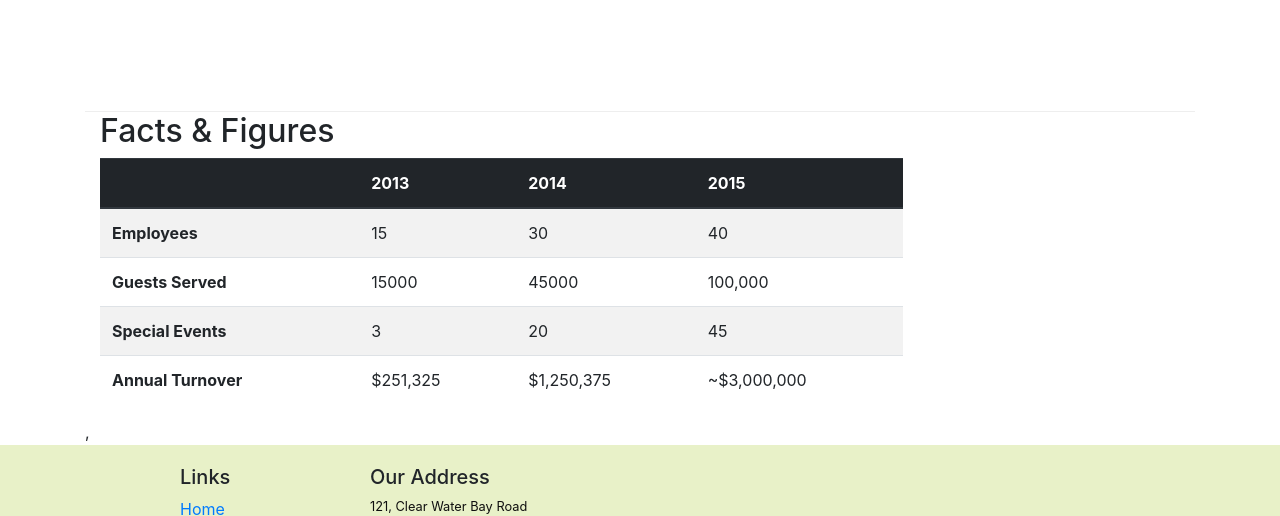
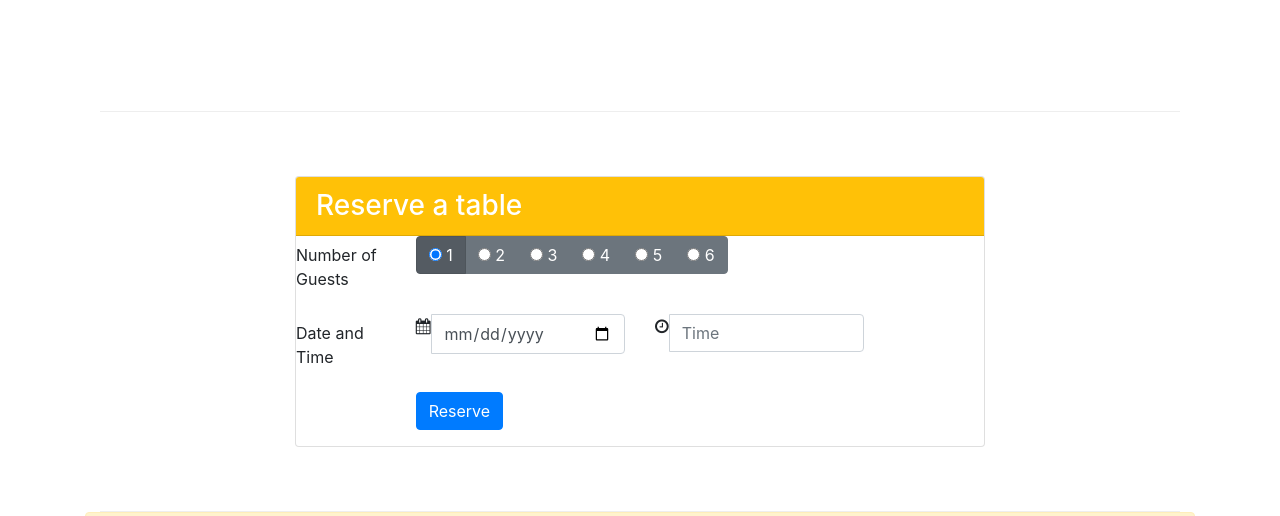
Before and after one commit to Avinash-Narni/git-test, a website: page index.html in a window 1280 px wide. Shown: the part 1422-1938 px from the top of the page. Drawn offline with nearby package versions, Linux system fonts and the light colour scheme.

Commit message:
assignment 2

```diff
--- a/index.html
+++ b/index.html
@@ -38,11 +38,12 @@
         <div class="container">
             <div class="row row-header">
                 <div class="col-12 col-sm-6">
-                    <h1>AVI THE RASCAL</h1>
+                    <h1>Ristorante con Fusion</h1>
                     <p>We take inspiration from the World's best cuisines, and create a unique fusion experience. Our lipsmacking creations will tickle your culinary senses!</p>
                 </div>
-                <div class="col-12 col-sm align-self-center">
+                <div class="col col-sm align-self-center" style="text-align: center;">
                     <img src="img/logo.png" class="img-fluid">
+                    <a class="btn btn-warning" href="#reservationForm" role="button">Reserve Table</a>
                 </div>
             </div>
         </div>
@@ -58,7 +59,7 @@
                     <img class="d-flex mr-3 img-thumbnail align-self-center"
                             src="img/uthappizza.png" alt="Uthappizza">
                     <div class="media-body">
-                        <h2 class="mt-0">Uthappizza</h2>
+                        <h2 class="mt-0">Uthappizza <span class="badge badge-danger">HOT</span><span class="badge badge-pill badge-secondary">₹450/-</span></h2>
                         <p class="d-none d-sm-block">A unique combination of Indian Uthappam (pancake) and
                             Italian pizza, topped with Cerignola olives, ripe vine
                             cherry tomatoes, Vidalia onion, Guntur chillies and
@@ -69,16 +70,26 @@
             </div>
         </div>
 
+        <div class="container">
+            <div class="row row-content align-items-center">
+                <div class="col-12 col-sm-4 order-sm-first col-md-3">
+                    <h3>This Month's Promotions</h3>
+                </div>
+                <div class="col col-sm order-sm-first col-md">
+                    <div class="media">
+                        <img class="d-flex mr-3 img-thumbnail align-self-center"
+                                src="img/buffet.png" alt="Uthappizza">
+                        <div class="media-body">
+                            <h2 class="mt-0">Weekend Grand Buffet <span class="badge badge-danger">NEW</span></h2>
+                            <p class="d-none d-sm-block">Featuring mouthwatering combinations with a choice of five different salads, six enticing appetizers, six main entrees and five choicest desserts. Free flowing bubbly and soft drinks.
+                                All for just $19.99 per person </p>
+                        </div>
+                    </div>
 
-        <div class="row row-content align-items-center">
-            <div class="col-12 col-sm-4 col-md-3">
-                <h3>This Month's Promotions</h3>
+                </div>
             </div>
-            <div class="col col-sm order-sm-first col-md">
-                <h2>Weekend Grand Buffet</h2>
-                <p>Featuring mouthwatering combinations with a choice of five different salads, six enticing appetizers, six main entrees and five choicest desserts. Free flowing bubbly and soft drinks. All for just $19.99 per person </p>
-            </div>
-        </div>
+
+
 
         <div class="row row-content align-items-center">
             <div class="col-12 col-sm-4 order-sm-last col-md-3">
@@ -101,51 +112,70 @@
 
             </div>
         </div>
-        <div clas="row row-content">
-            <div class="col-12 col-sm-9">
-                <h2>Facts &amp; Figures</h2>
-                <div class="table-responsive">
-                    <table class="table table-striped">
-                        <thead class="thead-dark">
-                            <tr>
-                                <th>&nbsp;</th>
-                                <th>2013</th>
-                                <th>2014</th>
-                                <th>2015</th>
-                            </tr>
-                        </thead>
-                        <tbody>
-                            <tr>
-                                <th>Employees</th>
-                                <td>15</td>
-                                <td>30</td>
-                                <td>40</td>
-                            </tr>
-                            <tr>
-                                <th>Guests Served</th>
-                                <td>15000</td>
-                                <td>45000</td>
-                                <td>100,000</td>
-                            </tr>
-                            <tr>
-                                <th>Special Events</th>
-                                <td>3</td>
-                                <td>20</td>
-                                <td>45</td>
-                            </tr>
-                            <tr>
-                                <th>Annual Turnover</th>
-                                <td>$251,325</td>
-                                <td>$1,250,375</td>
-                                <td>~$3,000,000</td>
-                            </tr>
-                        </tbody>
-                    </table>
+    <div id="reservationForm" class="row row-content align-items-center" >
+        <div class="col-12 offset-0 col-md-8 offset-md-2">
+            <div class="card">
+                <h3 class="card-header bg-warning text-white">Reserve a table</h3>
+                <div class="card-block">
+                    <form>
+                        <div class="form-group row">
+                            <label for="firstname" class="col-md-2 col-form-label">Number of Guests</label>
+                            <div class="col-md-10">
+                                <div class="btn-group" data-toggle="buttons">
+                                    <label class="btn btn-secondary active">
+                                        <input type="radio" name="nbPeople" value="1" autocomplete="off" checked> 1
+                                    </label>
+                                    <label class="btn btn-secondary">
+                                        <input type="radio" name="nbPeople" value="2" autocomplete="off"> 2
+                                    </label>
+                                    <label class="btn btn-secondary">
+                                        <input type="radio" name="nbPeople" value="3" autocomplete="off"> 3
+                                    </label>
+                                    <label class="btn btn-secondary">
+                                        <input type="radio" name="nbPeople" value="4" autocomplete="off"> 4
+                                    </label>
+                                    <label class="btn btn-secondary">
+                                        <input type="radio" name="nbPeople" value="5" autocomplete="off"> 5
+                                    </label>
+                                    <label class="btn btn-secondary">
+                                        <input type="radio" name="nbPeople" value="6" autocomplete="off"> 6
+                                    </label>
+                                </div>
+                            </div>
+                        </div>
+                        <div class="form-group row">
+                            <label for="lastname" class="col-md-2 col-form-label">Date and Time</label>
+                            <div class="col-md-4">
+                                <div class="input-group">
+                                    <span class="input-group-addon"><i class="fa fa-calendar" aria-hidden="true"></i></span>
+                                    <input class="form-control" type="date" name="dateBooking" value="" placeholder="Date">
+                                </div>
+                            </div>
+                            <div class="col-md-4">
+                                <div class="input-group">
+                                    <span class="input-group-addon"><i class="fa fa-clock-o" aria-hidden="true"></i></span>
+                                    <input class="form-control" type="hour" name="hourBooking" value="" placeholder="Time">
+                                </div>
+                            </div>
+                        </div>
+                        <div class="form-group row">
+                            <div class="offset-md-2 col-md-10">
+                                <button type="submit" class="btn btn-primary">Reserve</button>
+                            </div>
+                        </div>
+                    </form>
+
                 </div>
             </div>
-            ,<div class="col-12 col-sm-3"></div>
         </div>
     </div>
+</div>
+
+ <div class="alert alert-dismissable alert-warning">
+                        <a href="#" class="close" data-dismiss="alert" aria-label="close">&times;</a>
+                        <strong>Warning:</strong> Please <a href="tel:+852 1234 5678">Call</a> us to reserve for more than six
+                        guests
+                    </div>
 
     <footer class="footer">
         <div class="container">
```
Also changed, not shown: img/alberto.png (deleted), img/lg.png (added), 2 other files.
